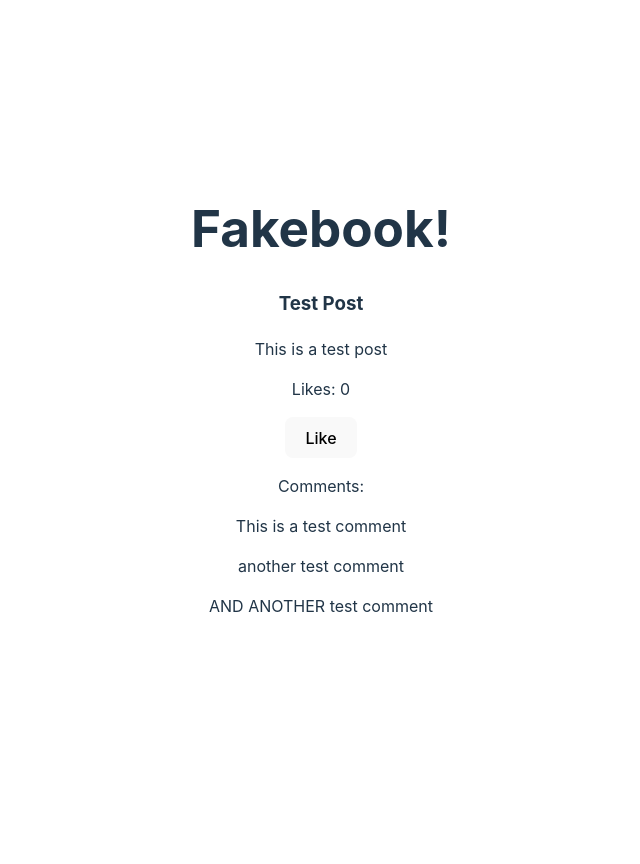
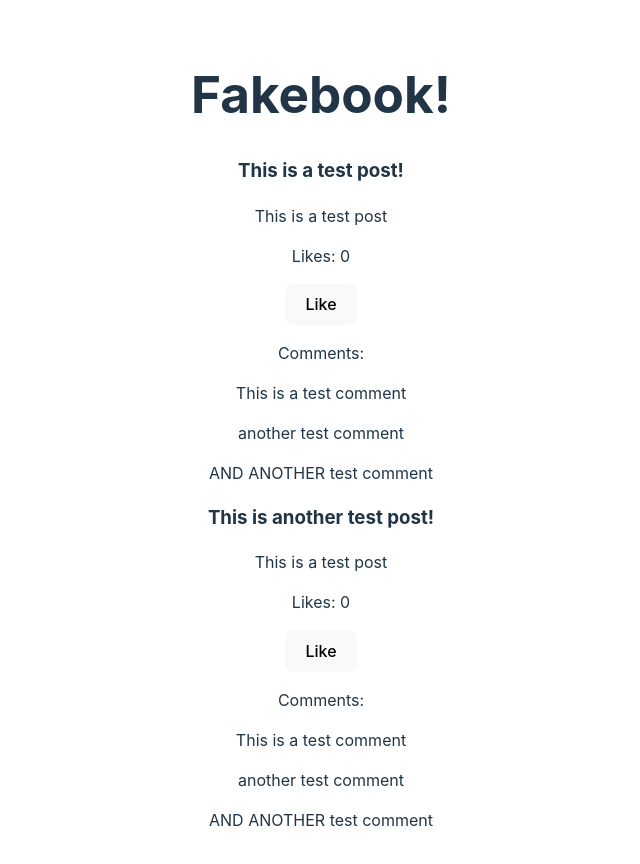
Before and after one commit to anthonyvictorio/social-media-app, a React (Vite) app: page / in a window 1280 px wide. Shown: the top 864 px of the page, without its empty margins (319-959 px from the left). Before the commit the page ends 800 px from the top, so only its background shows below. Built offline with nearby package versions, Linux system fonts and the light colour scheme.

Commit message:
Passed props to Post component

```diff
--- a/src/App.jsx
+++ b/src/App.jsx
@@ -14,7 +14,8 @@
       {/* CreatePostForm */}
       {/* Feed */}
 
-      <Post />
+      <Post content ="This is a test post!"/>
+      <Post content ="This is another test post!"/>
 
     </div>
   )
--- a/src/components/Post.jsx
+++ b/src/components/Post.jsx
@@ -1,7 +1,7 @@
 import React, { useState } from "react";
 import Comment from "./Comment";
 
-function Post(){
+function Post(props){
 
     const [likes, setLikes] = useState(0)
 
@@ -13,7 +13,7 @@
 
     return(
         <div>
-            <h3>Test Post</h3>
+            <h3>{props.content}</h3>
             <p>This is a test post</p>
             <p>Likes: {likes}</p>
             <button onClick={handleLike}>Like</button>
```
